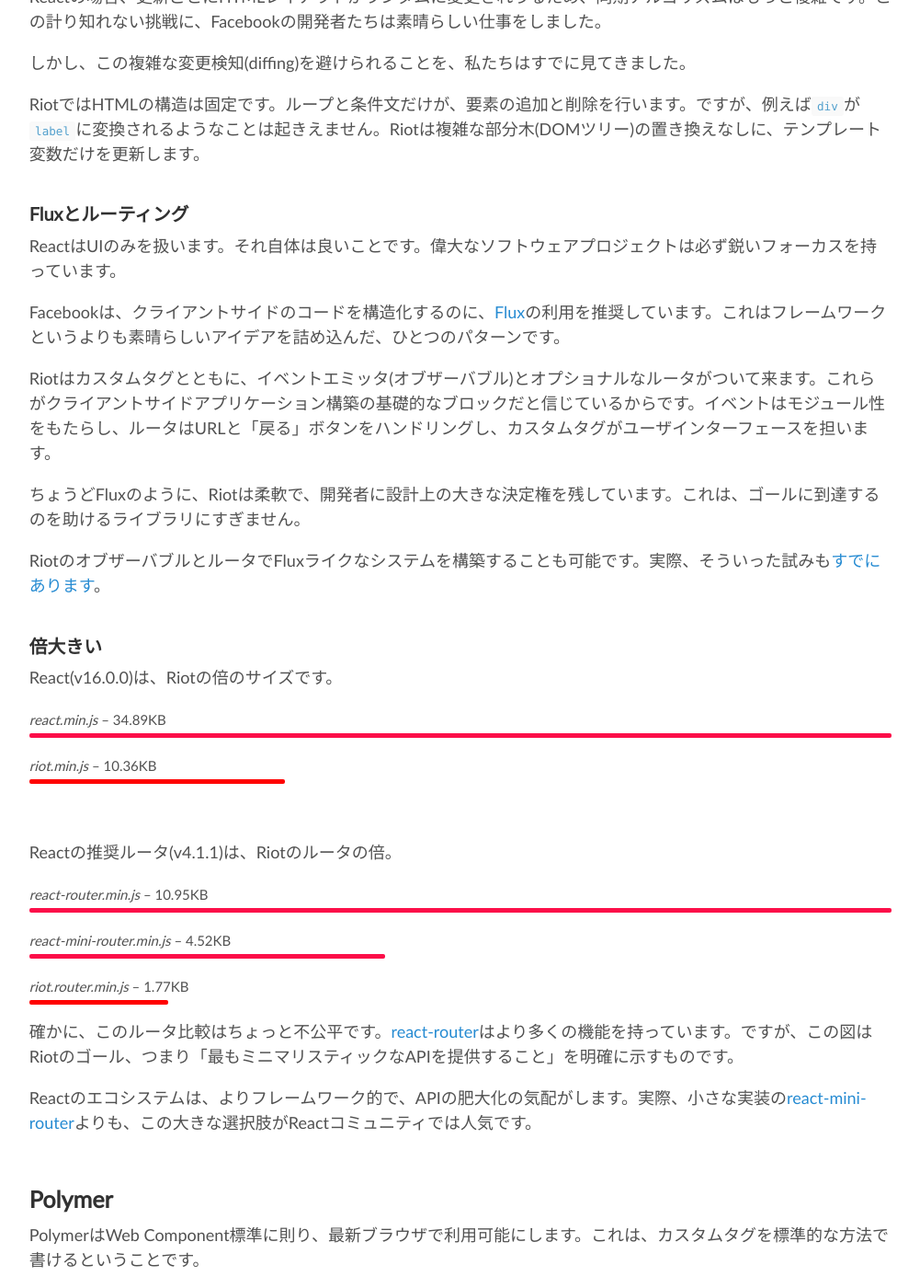
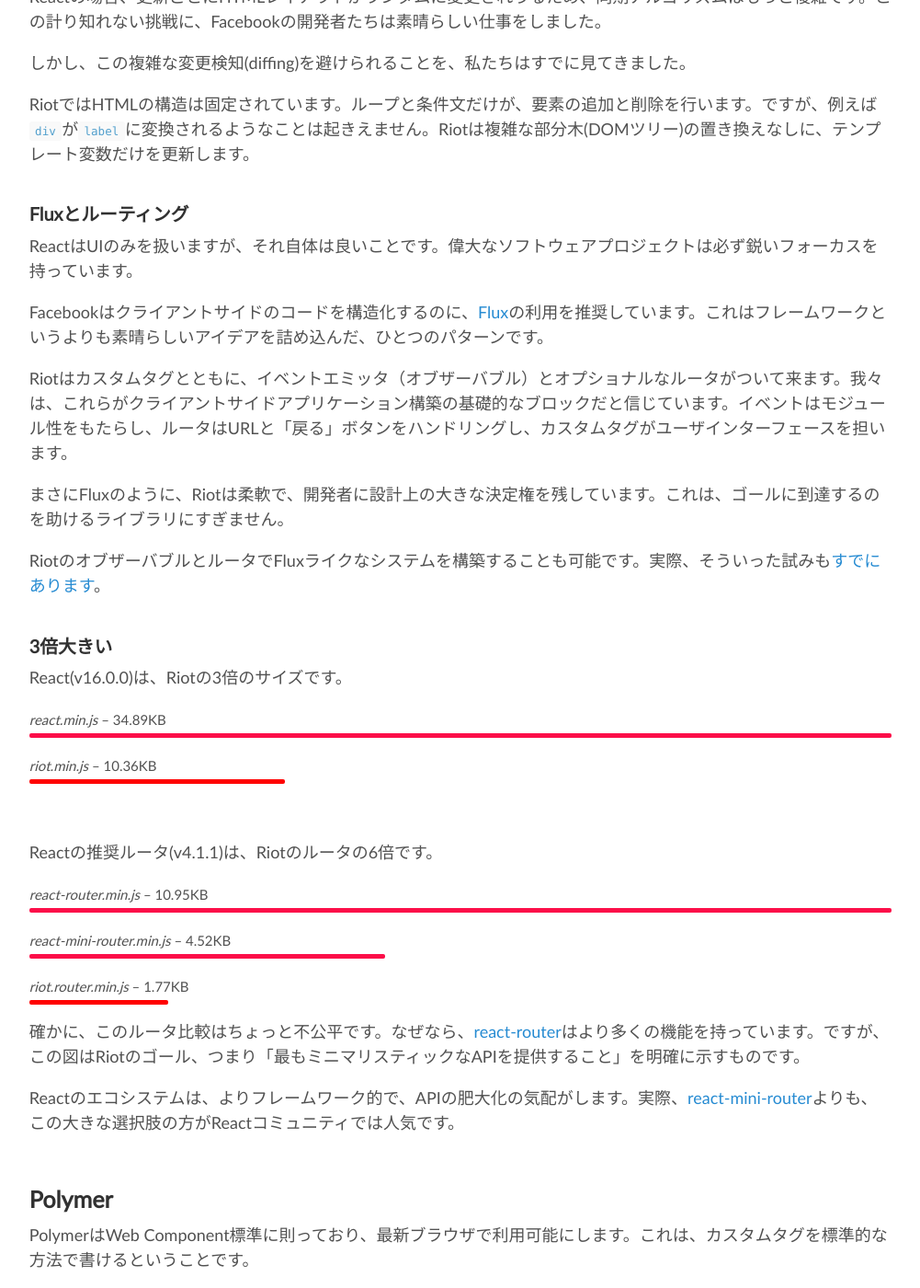
Before and after one commit to riot/riot.github.io, a Jekyll site: the page built from ja/compare.md, in a window 1280 px wide and 1400 px high, scrolled down 2892 px. Shown: the whole window at 92% size, without its empty margins (139-1140 px from the left). Built offline with Jekyll 4.4.1, drawn with Linux system fonts in a browser that asks for light colours; nearby versions of some CDN libraries; some of the changed text lies outside the part shown.

Commit message:
updated ja compare doc

```diff
--- a/ja/compare.md
+++ b/ja/compare.md
@@ -110,25 +110,25 @@
 
 しかし、この複雑な変更検知(diffing)を避けられることを、私たちはすでに見てきました。
 
-RiotではHTMLの構造は固定です。ループと条件文だけが、要素の追加と削除を行います。ですが、例えば`div`が`label`に変換されるようなことは起きえません。Riotは複雑な部分木(DOMツリー)の置き換えなしに、テンプレート変数だけを更新します。
+RiotではHTMLの構造は固定されています。ループと条件文だけが、要素の追加と削除を行います。ですが、例えば`div`が`label`に変換されるようなことは起きえません。Riotは複雑な部分木(DOMツリー)の置き換えなしに、テンプレート変数だけを更新します。
 
 
 ### Fluxとルーティング
 
-ReactはUIのみを扱います。それ自体は良いことです。偉大なソフトウェアプロジェクトは必ず鋭いフォーカスを持っています。
+ReactはUIのみを扱いますが、それ自体は良いことです。偉大なソフトウェアプロジェクトは必ず鋭いフォーカスを持っています。
 
-Facebookは、クライアントサイドのコードを構造化するのに、[Flux](http://facebook.github.io/flux/docs/overview.html)の利用を推奨しています。これはフレームワークというよりも素晴らしいアイデアを詰め込んだ、ひとつのパターンです。
+Facebookはクライアントサイドのコードを構造化するのに、[Flux](http://facebook.github.io/flux/docs/overview.html)の利用を推奨しています。これはフレームワークというよりも素晴らしいアイデアを詰め込んだ、ひとつのパターンです。
 
-Riotはカスタムタグとともに、イベントエミッタ(オブザーバブル)とオプショナルなルータがついて来ます。これらがクライアントサイドアプリケーション構築の基礎的なブロックだと信じているからです。イベントはモジュール性をもたらし、ルータはURLと「戻る」ボタンをハンドリングし、カスタムタグがユーザインターフェースを担います。
+Riotはカスタムタグとともに、イベントエミッタ（オブザーバブル）とオプショナルなルータがついて来ます。我々は、これらがクライアントサイドアプリケーション構築の基礎的なブロックだと信じています。イベントはモジュール性をもたらし、ルータはURLと「戻る」ボタンをハンドリングし、カスタムタグがユーザインターフェースを担います。
 
-ちょうどFluxのように、Riotは柔軟で、開発者に設計上の大きな決定権を残しています。これは、ゴールに到達するのを助けるライブラリにすぎません。
+まさにFluxのように、Riotは柔軟で、開発者に設計上の大きな決定権を残しています。これは、ゴールに到達するのを助けるライブラリにすぎません。
 
 RiotのオブザーバブルとルータでFluxライクなシステムを構築することも可能です。実際、そういった試みも[すでにあります](https://github.com/jimsparkman/RiotControl)。
 
 
-### {{ site.compare.react }}倍大きい
+### {{ site.react.size | divided_by:site.size_min | round }}倍大きい
 
-React(v{{ site.react.version }})は、Riotの{{ site.compare.react }}倍のサイズです。
+React(v{{ site.react.version }})は、Riotの{{ site.react.size | divided_by:site.size_min | round }}倍のサイズです。
 
 <small><em>react.min.js</em> – {{ site.react.size }}KB</small>
 <span class="bar red"></span>
@@ -138,7 +138,7 @@
 
 <br>
 
-Reactの推奨ルータ(v{{ site.react_router.version }})は、Riotのルータの{{ site.compare.react_router_vs_riot_router }}倍。
+Reactの推奨ルータ(v{{ site.react_router.version }})は、Riotのルータの{{ site.react_router.size | divided_by:site.riot_route_size_min | round  }}倍です。
 
 <small><em>react-router.min.js</em> – {{ site.react_router.size }}KB</small>
 <span class="bar red"></span>
@@ -149,15 +149,14 @@
 <small><em>riot.router.min.js</em> – {{ site.riot_route_size_min }}KB</small>
 <span class="bar blue" style="width: {{ site.riot_route_size_min | divided_by: site.react_router.size | times:100 }}%"></span>
 
+確かに、このルータ比較はちょっと不公平です。なぜなら、[react-router](https://github.com/rackt/react-router)はより多くの機能を持っています。ですが、この図はRiotのゴール、つまり「最もミニマリスティックなAPIを提供すること」を明確に示すものです。
 
-確かに、このルータ比較はちょっと不公平です。[react-router](https://github.com/rackt/react-router)はより多くの機能を持っています。ですが、この図はRiotのゴール、つまり「最もミニマリスティックなAPIを提供すること」を明確に示すものです。
-
-Reactのエコシステムは、よりフレームワーク的で、APIの肥大化の気配がします。実際、小さな実装の[react-mini-router](https://github.com/larrymyers/react-mini-router)よりも、この大きな選択肢がReactコミュニティでは人気です。
+Reactのエコシステムは、よりフレームワーク的で、APIの肥大化の気配がします。実際、[react-mini-router](https://github.com/larrymyers/react-mini-router)よりも、この大きな選択肢の方がReactコミュニティでは人気です。
 
 
 ## Polymer
 
-PolymerはWeb Component標準に則り、最新ブラウザで利用可能にします。これは、カスタムタグを標準的な方法で書けるということです。
+PolymerはWeb Component標準に則っており、最新ブラウザで利用可能にします。これは、カスタムタグを標準的な方法で書けるということです。
 
 コンセプトとしてはRiotも同じなのですが、いくつかの違いがあります:
 
@@ -170,9 +169,9 @@
 4. サーバサイドレンダリングができません。
 
 
-### {{ site.compare.polymer_and_webcomponents }}倍大きい
+### {{ site.polymer_and_webcomponents_size | divided_by:site.size_min | round }}倍大きい
 
-Polymer(v{{ site.polymer.version }}) + WebComponents(v{{ site.webcomponents.version }})はRiotの{{ site.compare.polymer_and_webcomponents }}倍のサイズです。
+Polymer(v{{ site.polymer.version }}) + WebComponents(v{{ site.webcomponents.version }})はRiotの{{ site.polymer_and_webcomponents_size | divided_by:site.size_min | round }}倍のサイズです。
 
 <small><em>polymer.min.js</em> – {{ site.polymer.size }}KB</small>
 <span class="bar red"></span>
@@ -180,14 +179,14 @@
 <small><em>riot.min.js</em> – <span class="riot-size">{{ site.size_min }}KB</span></small>
 <span class="bar blue" style="width: {{ site.size_min | divided_by: site.polymer.size | times: 100 }}%"></span>
 
-Web Componentsは[Polyfill挑戦の王様](http://developer.telerik.com/featured/web-components-arent-ready-production-yet/)と呼ばれ、Polymerがこんなにも巨大なコードを必要とする所以です。
+Web Componentsは[Polyfillの課題の王様](http://developer.telerik.com/featured/web-components-arent-ready-production-yet/)と呼ばれ、Polymerがこんなにも巨大なコードを必要とする所以です。
 
 
 ## Web components
 
-最終的には、業界標準としてのWeb Componentsに辿り着くべきです。それは[長い年月](http://caniuse.com/#search=web%20components)を必要としますが、いずれは標準コンポーネントがウェブを満たすことになります。
+Web Componentsが標準であるため、最終的にはここに辿り着くべきです。それには[年月](http://caniuse.com/#search=web%20components)を必要としますが、いずれは標準コンポーネントがwebを満たすことになるでしょう。
 
-これらのコンポーネントは複雑であるため、直接に使われない可能性が大きいです。今日多くの人が、直接DOMを操作せずjQueryを使うように、Web Componentsの上にもさらなる層が作られるでしょう。
+複雑さを伴うため、これらのコンポーネントが直接使われない可能性が高くなります。今日多くの人が、直接DOMを操作せずjQueryを使うように、Web Componentsの上にもレイヤーが存在するようになるでしょう。
 
 Riotはそういった抽象化の一層です。それはアプリケーションが頼りにできる簡単なAPIを提供します。Web Componentsの仕様が発達するにつれ、パフォーマンス向上など実際のメリットがあるのであれば、Riotは内部でそれらを導入することができます。
 
```
